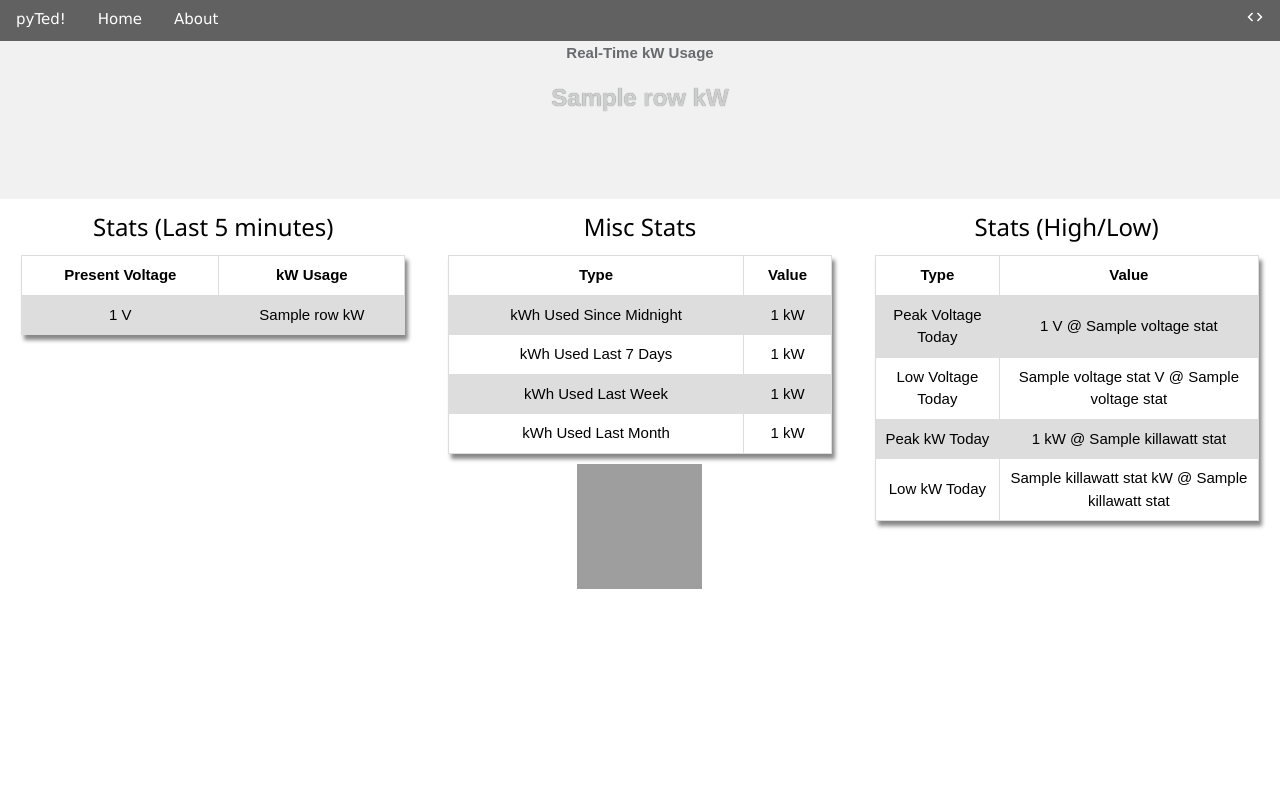
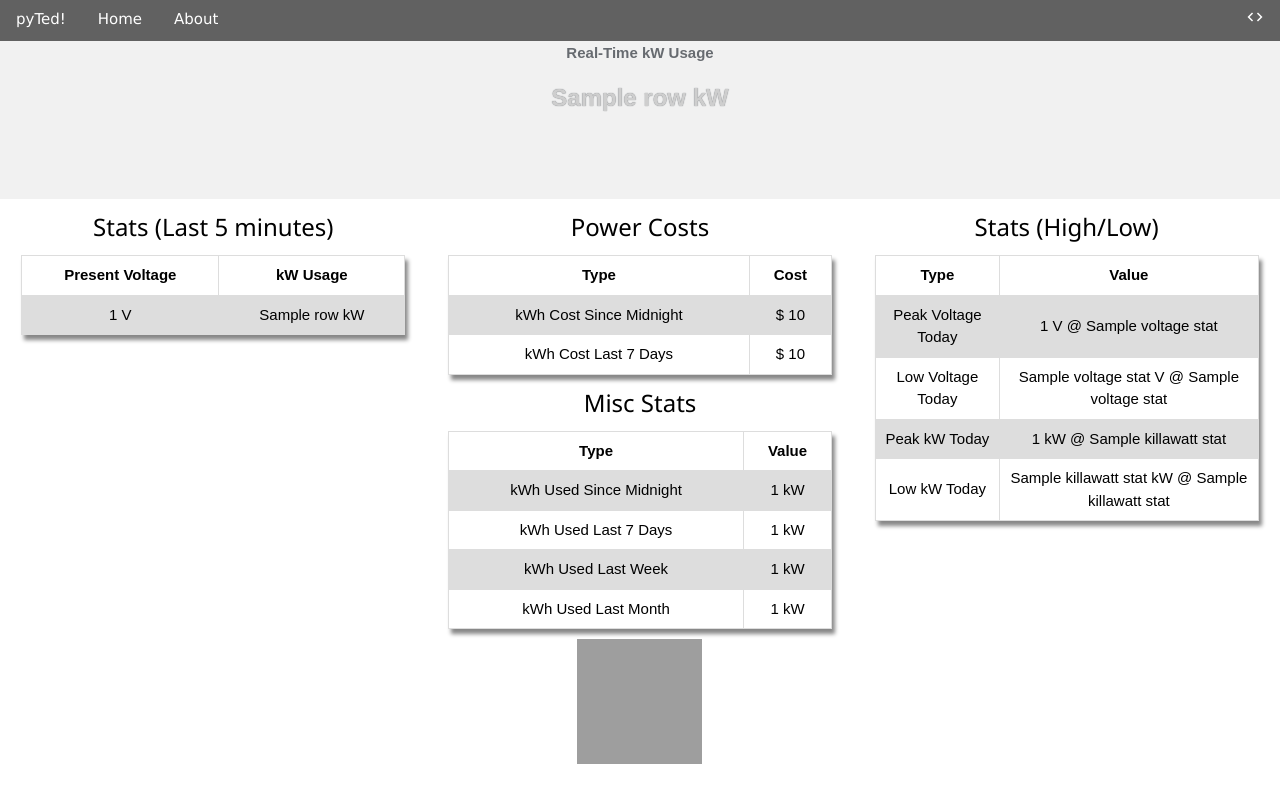
Before and after one commit to ch0ppy35/pyTed, a Python web app: template app/templates/index.html in a window 1280 px wide. Run offline with Jinja, Linux system fonts and the light colour scheme; the template is opened without the code that fills it: most values are stand-ins (such as "Sample title", 1, 10 or a date in 2020); some libraries are stand-ins or nearby versions; grey boxes are pictures that could not be loaded.

Commit message:
Power cost added to web

```diff
--- a/app/routes.py
+++ b/app/routes.py
@@ -53,6 +53,7 @@ def index():
         kwh7dTotal=tasks.qryKwh7dTotal(),
         kwhPrevWk=tasks.qryKwhPrevWk(),
         kwhPrevMn=tasks.qryKwhPrevMn(),
+        kwhCost=tasks.tskCalculateCost(),
         pws=app.config['PWS']
     )
 
@@ -75,7 +76,7 @@ def about():
 @app.route('/runtasks')
 def runTasks():
     tasks.dailyTasks()
-    tasks.weeklyTasks()
+    print(tasks.tskCalculateCost())
     return redirect('/')
 
 
--- a/app/static/css/main.css
+++ b/app/static/css/main.css
@@ -37,7 +37,7 @@ table {
     text-align: center;
 }
 
-#table3 {
+.tableMid {
     text-align: center;
     padding-bottom: 10px;
 }
--- a/app/templates/index.html
+++ b/app/templates/index.html
@@ -29,12 +29,28 @@
             </div>
         </div>
         <div class="w3-third w3-center">
-            <h3>Misc Stats</h3>
-            <div id="table3">
+            <h3>Power Costs</h3>
+            <div class="table3">
                 <table>
                     <tr>
                         <th>Type</th>
-
+                        <th>Cost</th>
+                    </tr>
+                    <tr>
+                        <td> kWh Cost Since Midnight</td>
+                        <td> $ {{ kwhCost[0] }}</td>
+                    </tr>
+                    <tr>
+                        <td> kWh Cost Last 7 Days</td>
+                        <td> $ {{ kwhCost[1] }}</td>
+                    </tr>
+                </table>
+            </div>
+            <h3>Misc Stats</h3>
+            <div class="tableMid">
+                <table>
+                    <tr>
+                        <th>Type</th>
                         <th>Value</th>
                     </tr>
                     <tr>
```
Also changed, not shown: app/tasks.py (+14 -7 lines).
